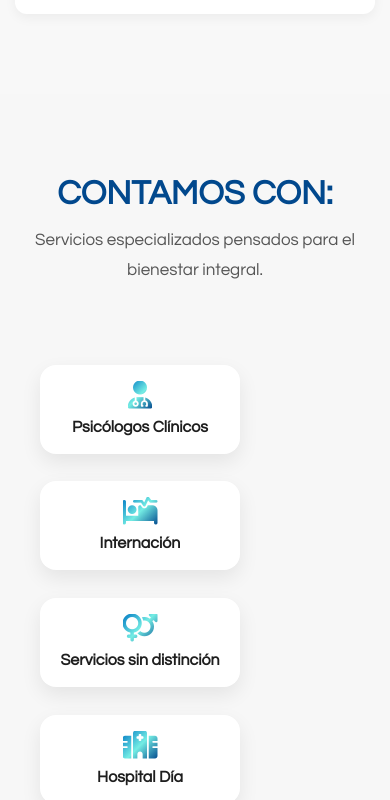
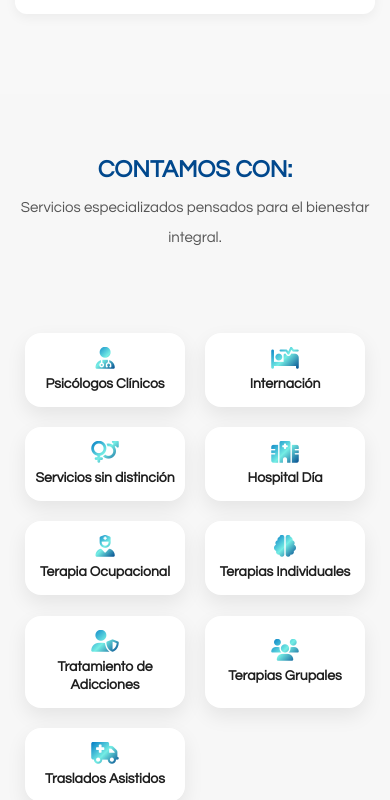
Before and after one commit to IPS-Unipssam/pagina-web-unippsam, a plain HTML site: page services.html in a window 390 px wide. Shown: the part 1200-2000 px from the top of the page. Drawn offline with nearby package versions, Linux system fonts and the light colour scheme.

Commit message:
Completo

```diff
--- a/assets/css/templatemo-finance-business.css
+++ b/assets/css/templatemo-finance-business.css
@@ -384,6 +384,32 @@ display: none; /* Ocultar por defecto */
 	margin-top: 12px;
 	outline: none;
 }
+/* Estilo responsivo para el logo en el navbar */
+@media (max-width: 768px) {
+  .navbar-brand img {
+    height: 40px !important;
+    max-width: 80%;
+    object-fit: contain;
+  }
+
+  .navbar {
+    padding-top: 10px;
+    padding-bottom: 10px;
+  }
+}
+@media (max-width: 992px) {
+  .navbar-brand img {
+    height: 45px !important;
+    max-width: 80%;
+    object-fit: contain;
+  }
+
+  .navbar {
+    padding-top: 10px;
+    padding-bottom: 10px;
+  }
+}
+
 .navbar .navbar-brand h2 {
 	color: #fff;
 	text-transform: uppercase;
@@ -2484,6 +2510,115 @@ footer {
   margin: 0;
   line-height: 1.3;
 }
+@media (max-width: 768px) {
+  .iconos-servicios {
+    padding: 60px 15px;
+  }
+
+  .iconos-servicios .section-heading h2 {
+    font-size: 24px;
+    line-height: 1.3;
+  }
+
+  .iconos-servicios .section-heading p {
+    font-size: 15px;
+    margin-bottom: 30px;
+  }
+
+  .valuess-grid {
+    grid-template-columns: repeat(auto-fit, minmax(140px, 1fr));
+    gap: 20px;
+    padding: 0 10px;
+  }
+
+  .values-item {
+    max-width: 100%;
+    padding: 16px 10px;
+  }
+
+  .values-item .icon {
+    font-size: 24px;
+    margin-bottom: 6px;
+  }
+
+  .values-item h4 {
+    font-size: 14px;
+    text-align: center;
+  }
+}
+/* media cuare 768 y 992 */
+@media (max-width: 992px) {
+  .iconos-servicios {
+    padding: 70px 20px;
+  }
+
+  .iconos-servicios .section-heading h2 {
+    font-size: 28px;
+    margin-bottom: 8px;
+  }
+
+  .iconos-servicios .section-heading p {
+    font-size: 16px;
+    margin-bottom: 30px;
+  }
+
+  .valuess-grid {
+    grid-template-columns: repeat(auto-fit, minmax(160px, 1fr));
+    gap: 24px;
+    padding: 0 15px;
+  }
+
+  .values-item {
+    max-width: 100%;
+    padding: 16px 12px;
+  }
+
+  .values-item .icon {
+    font-size: 26px;
+  }
+
+  .values-item h4 {
+    font-size: 15px;
+  }
+}
+
+@media (max-width: 768px) {
+  .iconos-servicios {
+    padding: 60px 15px;
+  }
+
+  .iconos-servicios .section-heading h2 {
+    font-size: 24px;
+    line-height: 1.3;
+  }
+
+  .iconos-servicios .section-heading p {
+    font-size: 15px;
+    margin-bottom: 30px;
+  }
+
+  .valuess-grid {
+    grid-template-columns: repeat(auto-fit, minmax(140px, 1fr));
+    gap: 20px;
+    padding: 0 10px;
+  }
+
+  .values-item {
+    max-width: 100%;
+    padding: 14px 10px;
+  }
+
+  .values-item .icon {
+    font-size: 22px;
+    margin-bottom: 6px;
+  }
+
+  .values-item h4 {
+    font-size: 14px;
+    text-align: center;
+  }
+}
+
 
 
 /* Estilos generales para la sección about*/
```
Also changed, not shown: assets/js/toast.js (+17 -52 lines).
